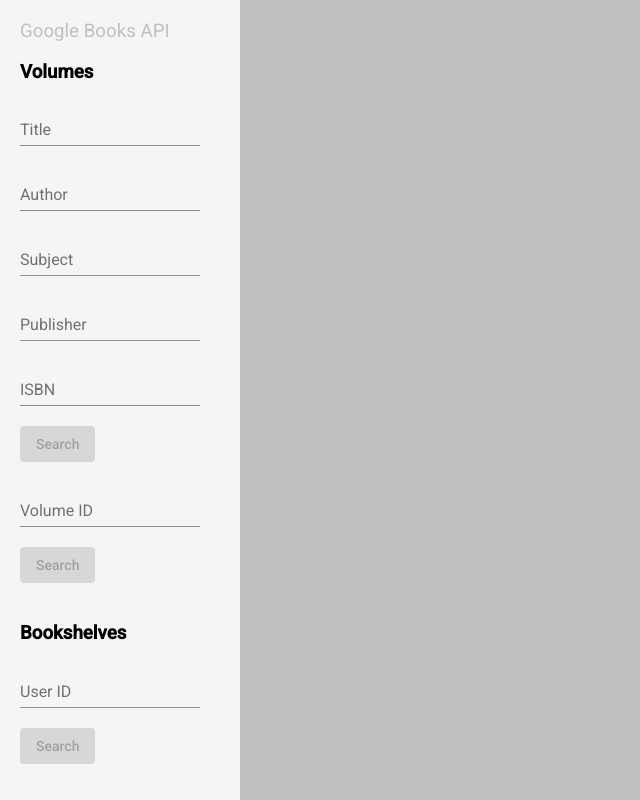
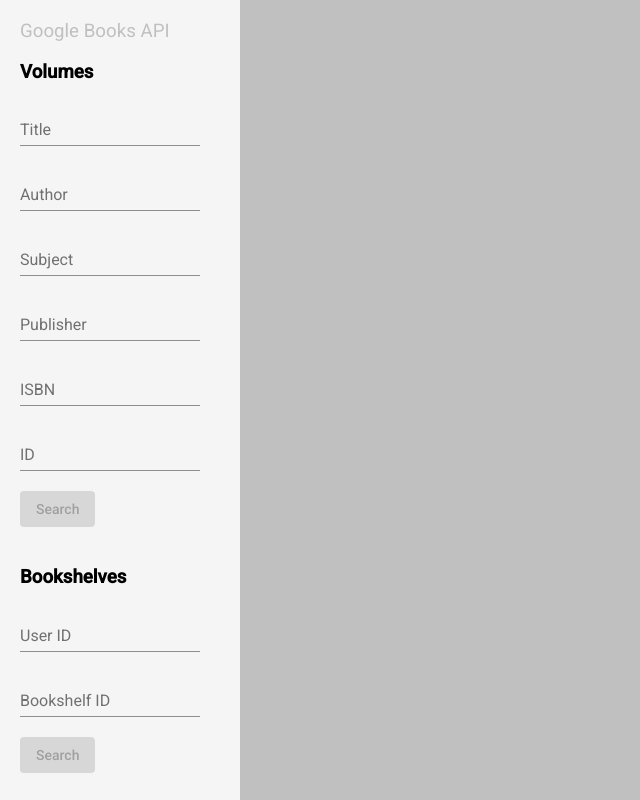
Before and after one commit to jurishev/google-books, an Angular app in the folder GoogleBooks/ClientApp/: page / in a window 1280 px wide. Shown: the whole page, without its empty margins (0-640 px from the left). Built offline with nearby package versions, Linux system fonts and the light colour scheme.

Commit message:
Remove redundant controls

```diff
--- a/GoogleBooks/ClientApp/src/app/controls/controls.component.html
+++ b/GoogleBooks/ClientApp/src/app/controls/controls.component.html
@@ -4,47 +4,37 @@
 
 <mat-form-field>
     <mat-label>Title</mat-label>
-    <input matInput type="text" [(ngModel)]="volumeQuery.title">
+    <input matInput type="text" [(ngModel)]="volumeQuery.title" [disabled]="!!volumeId">
 </mat-form-field>
 
 <mat-form-field>
     <mat-label>Author</mat-label>
-    <input matInput type="text" [(ngModel)]="volumeQuery.author">
+    <input matInput type="text" [(ngModel)]="volumeQuery.author" [disabled]="!!volumeId">
 </mat-form-field>
 
 <mat-form-field>
     <mat-label>Subject</mat-label>
-    <input matInput type="text">
+    <input matInput type="text" [disabled]="!!volumeId">
 </mat-form-field>
 
 <mat-form-field>
     <mat-label>Publisher</mat-label>
-    <input matInput type="text" [(ngModel)]="volumeQuery.publisher">
+    <input matInput type="text" [(ngModel)]="volumeQuery.publisher" [disabled]="!!volumeId">
 </mat-form-field>
 
 <mat-form-field>
     <mat-label>ISBN</mat-label>
-    <input matInput type="text">
+    <input matInput type="text" [disabled]="!!volumeId">
 </mat-form-field>
 
-<button mat-raised-button color="primary" (click)="getVolumeList()"
-    [disabled]="isGetVolumeListDisabled()">Search</button>
-
 <mat-form-field>
-    <mat-label>Volume ID</mat-label>
+    <mat-label>ID</mat-label>
     <input matInput type="text" [(ngModel)]="volumeId">
 </mat-form-field>
 
-<button mat-raised-button color="primary" (click)="getVolume()" [disabled]="!volumeId">Search</button>
+<button mat-raised-button color="primary" (click)="getVolumes()" [disabled]="isGetVolumesDisabled()">Search</button>
 
 <h3>Bookshelves</h3>
-
-<mat-form-field>
-    <mat-label>User ID</mat-label>
-    <input matInput type="text" [(ngModel)]="userId">
-</mat-form-field>
-
-<button mat-raised-button color="primary" (click)="getBookshelfList()" [disabled]="!userId">Search</button>
 
 <mat-form-field>
     <mat-label>User ID</mat-label>
@@ -56,4 +46,4 @@
     <input matInput type="text" [(ngModel)]="shelf">
 </mat-form-field>
 
-<button mat-raised-button color="primary" (click)="getBookshelf()" [disabled]="!userId || !shelf">Search</button>
+<button mat-raised-button color="primary" (click)="getBookshelves()" [disabled]="!userId">Search</button>
--- a/GoogleBooks/ClientApp/src/app/controls/controls.component.ts
+++ b/GoogleBooks/ClientApp/src/app/controls/controls.component.ts
@@ -10,8 +10,8 @@
 export class ControlsComponent {
 
     volumeQuery = new VolumeQuery();
+    volumeId = "";
 
-    volumeId = "";
     userId = "";
     shelf = "";
 
@@ -19,33 +19,30 @@
         private readonly entityService: EntityService
     ) { }
 
-    isGetVolumeListDisabled(): boolean {
-        return !this.volumeQuery.title &&
+    isGetVolumesDisabled(): boolean {
+        return !this.volumeId &&
+            !this.volumeQuery.title &&
             !this.volumeQuery.author &&
             !this.volumeQuery.publisher;
     }
 
-    getVolumeList(): void {
-        if (!this.isGetVolumeListDisabled()) {
-            this.entityService.getVolumeList(this.volumeQuery);
+    getVolumes(): void {
+        if (!this.isGetVolumesDisabled()) {
+            if (!this.volumeId) {
+                this.entityService.getVolumeList(this.volumeQuery);
+            }
+            else {
+                this.entityService.getVolume(this.volumeId);
+            }
         }
     }
 
-    getVolume(): void {
-        if (this.volumeId) {
-            this.entityService.getVolume(this.volumeId);
+    getBookshelves(): void {
+        if (this.userId && this.shelf) {
+            this.entityService.getBookshelf(this.shelf, this.userId);
         }
-    }
-
-    getBookshelfList(): void {
-        if (this.userId) {
+        else if (this.userId) {
             this.entityService.getBookshelfList(this.userId);
         }
     }
-
-    getBookshelf(): void {
-        if (this.userId && this.shelf) {
-            this.entityService.getBookshelf(this.shelf, this.userId);
-        }
-    }
 }
```
